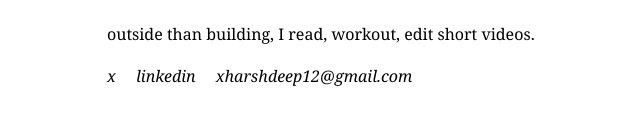
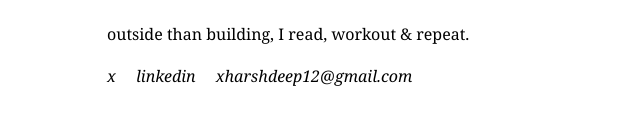
Before and after one commit to harshbuildss/harshbuildss.github.io, a plain HTML site: page index.html in a window 1280 px wide. Shown: the part 460-584 px from the top of the page, 233-873 px from the left. Drawn offline with Linux system fonts and the light colour scheme.

Commit message:
Update index.html

```diff
--- a/index.html
+++ b/index.html
@@ -55,6 +55,7 @@
             margin-top: 20px;
             font-style: italic;
             font-size: 16px;
+            white-space: nowrap;
         }
 
         .social span {
@@ -71,7 +72,7 @@
         <p>interested in data science, ai/ml, web dev and more.</p>
         <p>i haven't build anything cool yet</p>
         <br>
-        <p>outside than building, I read, workout, edit short videos.</p>
+        <p>outside than building, I read, workout & repeat.</p>
 
         <div class="social">
             <span onclick="window.open('https://x.com/harshbuildss', '_blank')">x</span>
```
